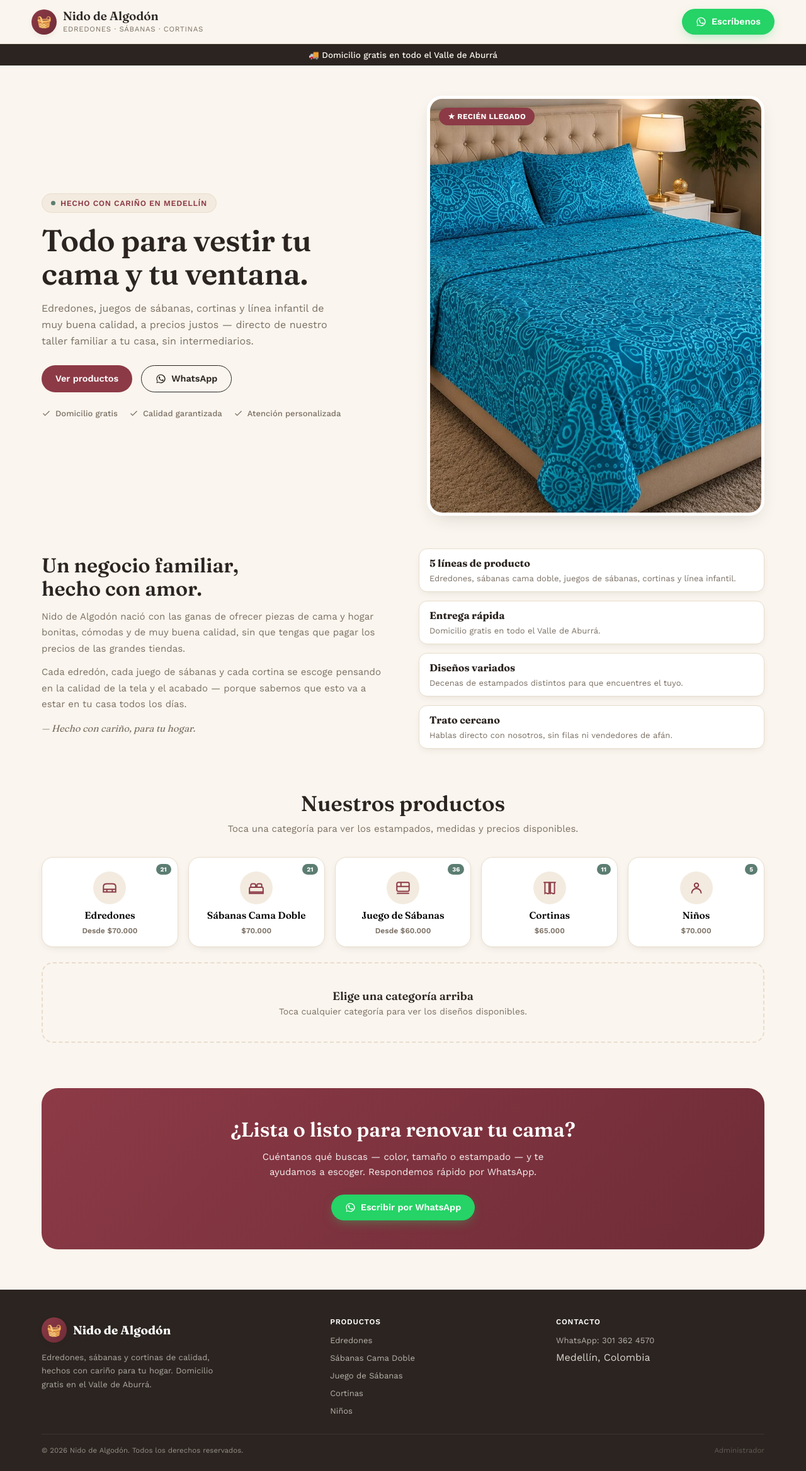
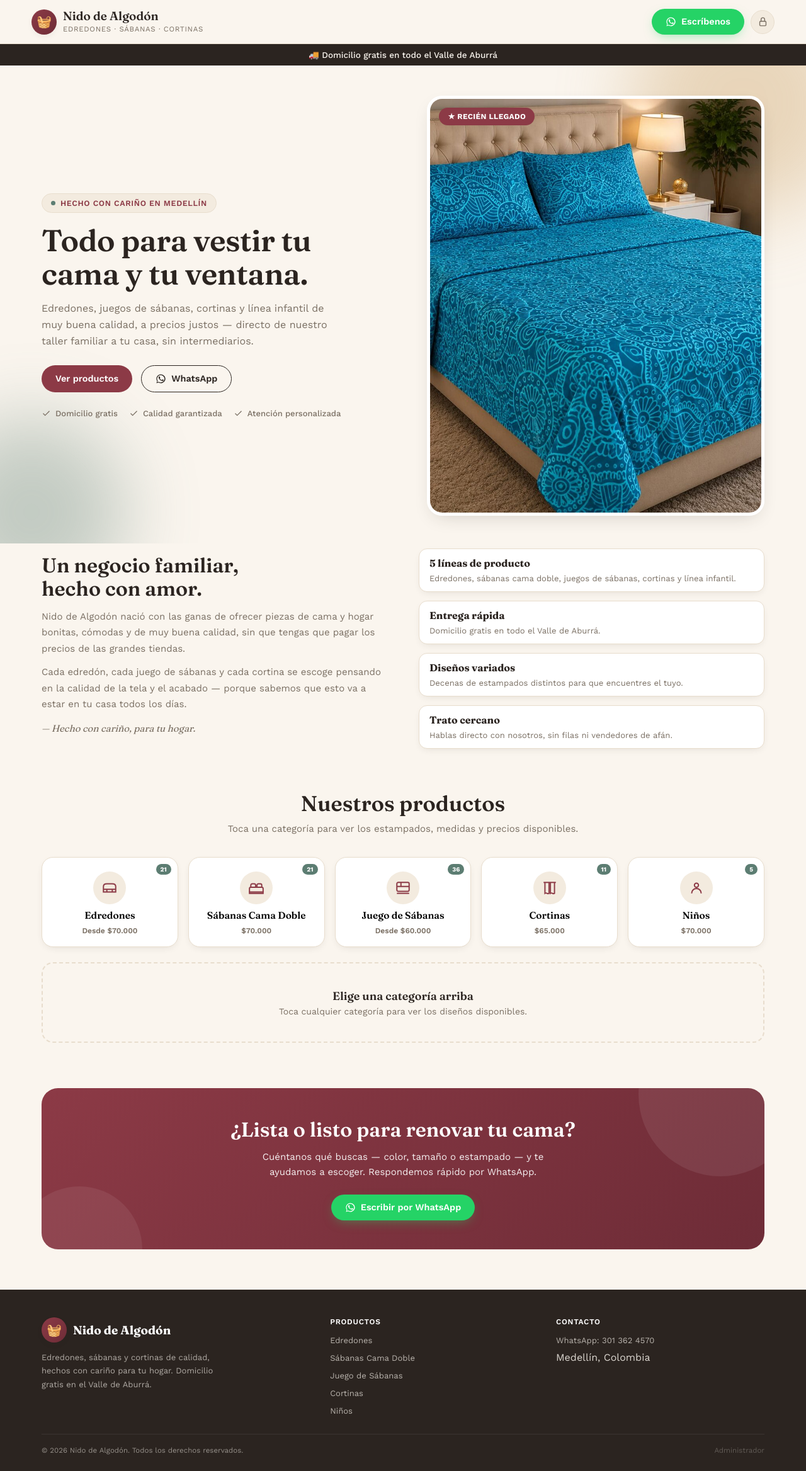
Before and after one commit to andergarciac/nido-de-algodon, a plain HTML site: page index.html in a window 1280 px wide. Shown: the whole page at 63% size. Drawn offline with nearby package versions, Linux system fonts and the light colour scheme.

Commit message:
Mejora el diseño y agrega botón de acceso al administrador
Añade un botón visible (ícono de candado) en el encabezado que lleva
a /admin, además de blobs decorativos en el hero, animaciones sutiles
al cambiar de categoría y hover de zoom en las fotos de producto.

Co-Authored-By: Claude Sonnet 5 <noreply@anthropic.com>
Claude-Session: https://claude.ai/code/session_01LrqvGXpN83EgYExaVKFy3U

```diff
--- a/index.html
+++ b/index.html
@@ -15,9 +15,12 @@
   --accent:#8c3a46; --accent-dark:#6e2c37; --accent-2:#c89b5a; --sage:#5c7d72;
   --shadow:0 10px 30px -12px rgba(43,36,32,.22);
   --shadow-sm:0 4px 14px -6px rgba(43,36,32,.16);
+  --shadow-lg:0 24px 60px -20px rgba(43,36,32,.32);
   --radius:18px;
   color-scheme:light;
 }
+@keyframes fadeUp{ from{opacity:0;transform:translateY(14px);} to{opacity:1;transform:translateY(0);} }
+@keyframes fadeIn{ from{opacity:0;} to{opacity:1;} }
 @media (prefers-color-scheme: dark){
   :root:not([data-theme="light"]){
     --bg:#201a17; --surface:#2b2420; --surface-2:#352c25;
@@ -58,12 +61,21 @@ body::before{content:"";position:fixed;inset:0 0 auto;height:env(safe-area-inset
 .logo-text span{font-size:11.5px;letter-spacing:.06em;text-transform:uppercase;color:var(--muted);}
 .header-cta{display:none;}
 @media(min-width:720px){.header-cta{display:inline-flex;}}
+.header-actions{display:flex;align-items:center;gap:10px;}
+.admin-btn{display:inline-flex;align-items:center;justify-content:center;width:38px;height:38px;border-radius:50%;background:var(--surface-2);border:1px solid var(--line);color:var(--muted);flex-shrink:0;transition:background .2s ease,color .2s ease,transform .2s ease;}
+.admin-btn:hover{background:var(--accent);color:#fff;border-color:var(--accent);transform:translateY(-1px);}
+.admin-btn svg{width:17px;height:17px;}
 
 .banner{background:var(--fg);color:var(--bg);text-align:center;font-size:13.5px;font-weight:500;padding-block:9px;padding-left:max(16px,env(safe-area-inset-left,0px));padding-right:max(16px,env(safe-area-inset-right,0px));}
 
-.hero{padding:48px 0 44px;overflow:hidden;}
-.hero-grid{display:grid;grid-template-columns:1fr;gap:34px;align-items:center;}
+.hero{position:relative;padding:48px 0 44px;overflow:hidden;}
+.hero::before,.hero::after{content:"";position:absolute;border-radius:50%;filter:blur(60px);opacity:.35;z-index:0;pointer-events:none;}
+.hero::before{width:360px;height:360px;background:var(--accent-2);top:-120px;right:-80px;}
+.hero::after{width:300px;height:300px;background:var(--sage);bottom:-100px;left:-100px;}
+.hero-grid{position:relative;z-index:1;display:grid;grid-template-columns:1fr;gap:34px;align-items:center;}
 @media(min-width:900px){.hero-grid{grid-template-columns:1.05fr 1fr;gap:50px;}}
+.hero-grid > div:first-child{animation:fadeUp .7s ease both;}
+.hero-media{animation:fadeUp .7s .1s ease both;}
 .eyebrow{display:inline-flex;align-items:center;gap:8px;background:var(--surface-2);border:1px solid var(--line);padding:7px 14px;border-radius:999px;font-size:12.5px;font-weight:600;letter-spacing:.05em;text-transform:uppercase;color:var(--accent);margin-bottom:18px;}
 .eyebrow .dot{width:7px;height:7px;border-radius:50%;background:var(--sage);}
 h1.hero-title{font-size:clamp(30px,5vw,48px);font-weight:600;line-height:1.1;letter-spacing:-.01em;margin:0 0 16px;text-wrap:balance;}
@@ -95,6 +107,8 @@ h1.hero-title{font-size:clamp(30px,5vw,48px);font-weight:600;line-height:1.1;let
 @media(min-width:1040px){.cat-grid{grid-template-columns:repeat(5,1fr);gap:16px;}}
 .cat-btn{position:relative;background:var(--surface);border:1.5px solid var(--line);border-radius:18px;padding:22px 16px 18px;display:flex;flex-direction:column;align-items:center;text-align:center;gap:8px;cursor:pointer;transition:transform .2s ease,box-shadow .2s ease,border-color .2s ease;box-shadow:var(--shadow-sm);}
 .cat-btn:hover{transform:translateY(-4px);box-shadow:var(--shadow);}
+.cat-btn .ic-wrap{transition:transform .25s ease;}
+.cat-btn:hover .ic-wrap{transform:scale(1.08) rotate(-4deg);}
 .cat-btn.active{background:linear-gradient(160deg,var(--accent),var(--accent-dark));border-color:var(--accent-dark);color:#fff;}
 .cat-btn .ic-wrap{width:52px;height:52px;border-radius:50%;background:var(--surface-2);display:flex;align-items:center;justify-content:center;color:var(--accent);}
 .cat-btn.active .ic-wrap{background:rgba(255,255,255,.18);color:#fff;}
@@ -118,13 +132,19 @@ h1.hero-title{font-size:clamp(30px,5vw,48px);font-weight:600;line-height:1.1;let
 .grid{display:grid;grid-template-columns:repeat(2,1fr);gap:14px;}
 @media(min-width:620px){.grid{grid-template-columns:repeat(3,1fr);}}
 @media(min-width:980px){.grid{grid-template-columns:repeat(4,1fr);}}
-.card{margin:0;background:var(--surface);border:1px solid var(--line);border-radius:15px;overflow:hidden;box-shadow:var(--shadow-sm);}
+.card{margin:0;background:var(--surface);border:1px solid var(--line);border-radius:15px;overflow:hidden;box-shadow:var(--shadow-sm);transition:box-shadow .25s ease,transform .25s ease;animation:fadeUp .5s ease both;}
+.card:hover{box-shadow:var(--shadow-lg);transform:translateY(-3px);}
 .card-img{position:relative;aspect-ratio:1/1;overflow:hidden;background:var(--surface-2);}
-.card-img img{width:100%;height:100%;object-fit:cover;}
+.card-img img{width:100%;height:100%;object-fit:cover;transition:transform .4s ease;}
+.card:hover .card-img img{transform:scale(1.07);}
 .card-cap{padding:9px 11px;display:flex;align-items:center;justify-content:space-between;gap:6px;min-width:0;}
 .card-label{font-size:11.5px;font-weight:600;line-height:1.3;min-width:0;overflow:hidden;text-overflow:ellipsis;white-space:nowrap;}
+.cat-panel{animation:fadeIn .35s ease both;}
 
-.final-cta{background:linear-gradient(135deg,var(--accent),var(--accent-dark));color:#fff;border-radius:26px;padding:46px 28px;text-align:center;margin:16px 0 64px;}
+.final-cta{position:relative;overflow:hidden;background:linear-gradient(135deg,var(--accent),var(--accent-dark));color:#fff;border-radius:26px;padding:46px 28px;text-align:center;margin:16px 0 64px;}
+.final-cta::before{content:"";position:absolute;width:260px;height:260px;border-radius:50%;background:rgba(255,255,255,.08);top:-120px;right:-60px;}
+.final-cta::after{content:"";position:absolute;width:200px;height:200px;border-radius:50%;background:rgba(255,255,255,.07);bottom:-100px;left:-40px;}
+.final-cta > *{position:relative;z-index:1;}
 .final-cta h2{font-size:clamp(24px,3.4vw,32px);font-weight:600;margin:0 0 12px;}
 .final-cta p{font-size:15px;opacity:.92;max-width:48ch;margin:0 auto 24px;line-height:1.6;}
 
@@ -161,6 +181,7 @@ var ICONS = {
 };
 var WA_ICON = '<svg width="17" height="17" viewBox="0 0 24 24" fill="currentColor"><path d="M17.5 14.4c-.3-.1-1.7-.8-1.9-.9-.3-.1-.4-.1-.6.1-.2.3-.7.9-.8 1-.1.2-.3.2-.6.1-.3-.1-1.2-.4-2.3-1.4-.9-.8-1.4-1.7-1.6-2-.2-.3 0-.5.1-.6.1-.1.3-.3.4-.5.1-.1.2-.3.2-.5.1-.2 0-.4 0-.5-.1-.1-.6-1.5-.8-2-.2-.5-.4-.5-.6-.5h-.5c-.2 0-.5.1-.7.3-.2.3-.9.9-.9 2.2s1 2.6 1.1 2.7c.1.2 2 3 4.7 4.2.7.3 1.2.5 1.6.6.7.2 1.3.2 1.8.1.5-.1 1.7-.7 1.9-1.3.2-.7.2-1.2.2-1.3-.1-.2-.3-.2-.6-.4z"/><path d="M12 2a10 10 0 00-8.5 15.3L2 22l4.8-1.5A10 10 0 1012 2zm0 18.2c-1.6 0-3.1-.4-4.4-1.2l-.3-.2-3.3 1 1-3.2-.2-.3A8.2 8.2 0 1112 20.2z"/></svg>';
 var CHECK_ICON = '<svg width="15" height="15" viewBox="0 0 24 24" fill="none" stroke="currentColor" stroke-width="2"><path d="M20 6L9 17l-5-5"/></svg>';
+var ADMIN_ICON = '<svg viewBox="0 0 24 24" fill="none" stroke="currentColor" stroke-width="2" stroke-linecap="round" stroke-linejoin="round"><rect x="5" y="11" width="14" height="10" rx="2"/><path d="M8 11V7a4 4 0 018 0v4"/></svg>';
 
 function esc(s){ return String(s==null?"":s).replace(/[&<>"']/g, function(c){return {"&":"&amp;","<":"&lt;",">":"&gt;",'"':"&quot;","'":"&#39;"}[c];}); }
 function waLink(num, msg){ return "https://wa.me/" + num + "?text=" + encodeURIComponent(msg); }
@@ -176,7 +197,10 @@ function render(){
   html += '<header><div class="header-inner wrap">'+
     '<a class="logo" href="#"><span class="logo-mark">🧺</span>'+
     '<span class="logo-text"><b>'+esc(state.brand.name)+'</b><span>'+esc(state.brand.tagline)+'</span></span></a>'+
-    '<a class="btn btn-wa header-cta" href="'+wa+'" target="_blank" rel="noopener">'+WA_ICON+' Escríbenos</a>'+
+    '<div class="header-actions">'+
+      '<a class="btn btn-wa header-cta" href="'+wa+'" target="_blank" rel="noopener">'+WA_ICON+' Escríbenos</a>'+
+      '<a class="admin-btn" href="/admin/" title="Administrador">'+ADMIN_ICON+'</a>'+
+    '</div>'+
     '</div></header>';
 
   html += '<div class="banner">'+esc(state.banner)+'</div>';
@@ -228,8 +252,9 @@ function render(){
       html += '<div class="price-groups">'+cat.priceGroups.map(function(pg){
         return '<div class="price-group"><div class="pg-size">'+esc(pg.label)+'</div><div class="pg-price">'+esc(pg.price)+'</div></div>';
       }).join('')+'</div>';
-      html += '<div class="grid">'+cat.items.map(function(it){
-        return '<figure class="card"><div class="card-img"><img src="'+esc(it.url)+'" loading="lazy" alt="'+esc(it.label||cat.name)+'"></div>'+
+      html += '<div class="grid">'+cat.items.map(function(it,i){
+        var delay = Math.min(i,11)*0.04;
+        return '<figure class="card" style="animation-delay:'+delay+'s"><div class="card-img"><img src="'+esc(it.url)+'" loading="lazy" alt="'+esc(it.label||cat.name)+'"></div>'+
           (it.label?('<div class="card-cap"><span class="card-label">'+esc(it.label)+'</span></div>'):'')+
           '</figure>';
       }).join('')+'</div></div>';
```
